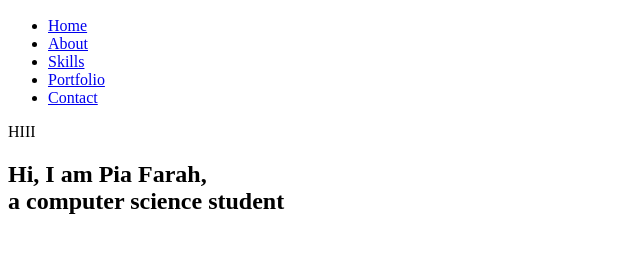
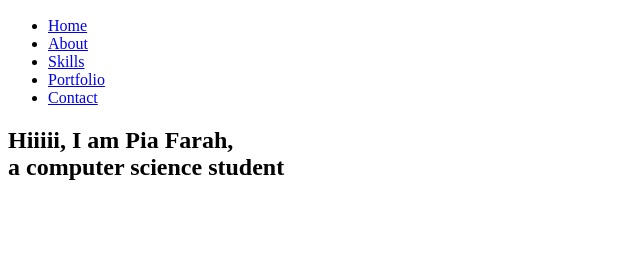
Before and after one commit to PiaFarah/Coursera-test, a plain HTML site: page index.html in a window 1280 px wide. Shown: the part 27-280 px from the top of the page, without its empty margins (0-640 px from the left). Drawn offline with Linux system fonts and the light colour scheme.

Commit message:
Update index.html

```diff
--- a/index.html
+++ b/index.html
@@ -22,9 +22,9 @@
                     <li> <a href="#">Contact</a></li>
                 </ul>
                 <div class="header-text">
-                    <p>HIII</p>
+
                     <!--<p>Computer Science Student</p> --->
-                    <h1>Hi, I am <span>Pia </span> Farah, <br>a computer science student</h1>
+                    <h1>Hiiiii, I am <span>Pia </span> Farah, <br>a computer science student</h1>
                 </div>
             </nav>
         </div>
```
